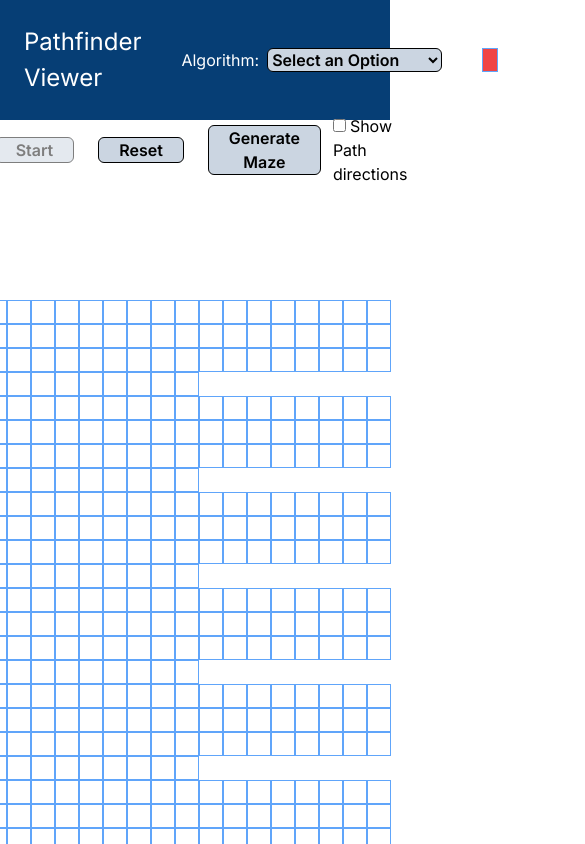
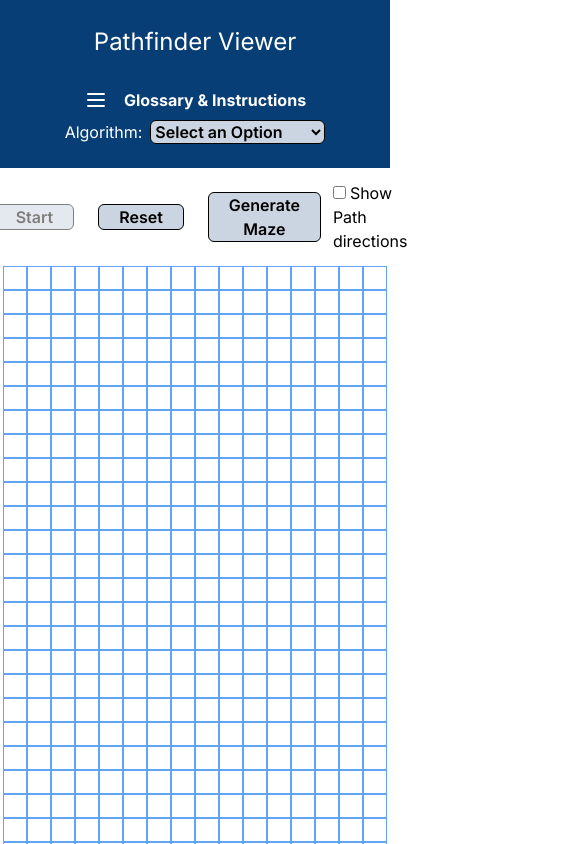
Before and after one commit to Juanrios016/pathfinder_viewer_2, a Next.js app: page / in a window 390 px wide. Shown: the top 844 px of the page, 585 px wide, since content can reach past the window. Built offline with nearby package versions, Linux system fonts and the light colour scheme.

Commit message:
adding instructions and responsive design

```diff
--- a/app/ui/Grid.tsx
+++ b/app/ui/Grid.tsx
@@ -1,6 +1,7 @@
 import Link from "next/link";
 import React, { useEffect, useState } from "react";
 import arrow from "../../public/arrow.png";
+import { Instructions } from "./Instructions";
 
 export const Final = ({ selectedAlgo, changedBoo, algoInfo }: any) => {
   const [isMouseDown, setIsMouseDown] = useState(false);
@@ -19,9 +20,32 @@ export const Final = ({ selectedAlgo, changedBoo, algoInfo }: any) => {
 
   const [printingAlgoPath, setPrintingAlgoPath] = useState<boolean>(false);
   const [currentIndex, setCurrentIndex] = useState(0);
-  const [buttonPressed, setButtonPressed] = useState<any>(false);
+  const [buttonPressed, setButtonPressed] = useState<boolean>(false);
   const [showArrows, setShowArrows] = useState<boolean>(false);
+  const [screenWidth, setScreenWidth] = useState<number>(0);
+  const [totalRows, setTotalRows] = useState<number>(0);
+  const [totalCol, setTotalCol] = useState<number>(0);
 
+  useEffect(() => {
+    // updates the nmber of rows and cells depending on the device screen size
+    const updateScreenWidth = () => {
+      setScreenWidth(window.innerWidth);
+    };
+
+    // Initial screen width
+    updateScreenWidth();
+
+    // Event listener for screen size changes
+    window.addEventListener("resize", updateScreenWidth);
+
+    setTotalRows(Math.floor(window.innerWidth / 24));
+    setTotalCol(window.innerHeight * 1.5);
+
+    // Cleanup the event listener on component unmount
+    return () => {
+      window.removeEventListener("resize", updateScreenWidth);
+    };
+  }, []);
   const handleMouseDown = () => {
     // initializes function when mouse is pressed down
     setIsMouseDown(true);
@@ -211,7 +235,7 @@ export const Final = ({ selectedAlgo, changedBoo, algoInfo }: any) => {
   let rows = [];
   let j = 0; // rows
   let k = 0; // cols
-  for (let i = 1; i <= 1500; i++) {
+  for (let i = 1; i <= totalCol; i++) {
     rows.push(
       <div
         key={i}
@@ -254,7 +278,8 @@ export const Final = ({ selectedAlgo, changedBoo, algoInfo }: any) => {
       </div>
     );
     k++;
-    if (i % 60 === 0) {
+
+    if (i % totalRows === 0) {
       individualCells.push(
         <div key={i} className="flex flex-wrap">
           {rows}
@@ -268,7 +293,7 @@ export const Final = ({ selectedAlgo, changedBoo, algoInfo }: any) => {
 
   return (
     <div>
-      <div className="h-[60px] flex items-center justify-center">
+      <div className="min-h-[60px] flex items-center justify-center py-3">
         <button
           onClick={startAnimation}
           className={`btn px-5 m-3 ${!changedBoo ? "opacity-50" : ""}`}
@@ -294,11 +319,20 @@ export const Final = ({ selectedAlgo, changedBoo, algoInfo }: any) => {
           </label>
         </div>
       </div>
-      <div className="h-[120px] flex items-center justify-center ">
+
+      <div className=" md:min-h-[120px] flex items-center justify-center ">
+        <div
+          className={`hidden xl:${
+            JSON.parse(algoInfo).info ? "hidden" : "block"
+          }`}
+        >
+          <Instructions />
+        </div>
+
         <p
           className={`${
             JSON.parse(algoInfo).info
-              ? "m-40 p-2 text-center border border-black"
+              ? "xl:mx-40 m-5 p-2 text-center border border-black"
               : "hidden"
           }`}
         >
@@ -315,9 +349,8 @@ export const Final = ({ selectedAlgo, changedBoo, algoInfo }: any) => {
           </Link>
         </p>
       </div>
-
       <div
-        className="flex flex-wrap justify-center items-center"
+        className={`flex flex-col justify-center items-center`}
         onMouseDown={handleMouseDown}
         onMouseUp={handleMouseUp}
       >
--- /dev/null
+++ b/app/ui/Instructions.tsx
@@ -0,0 +1,32 @@
+import React from "react";
+
+export const Instructions = () => {
+  return (
+    <div className="p-2 border border-black m-2">
+      <b>Instructions:</b>
+      <ol>
+        <li>
+          <span className="custom-number">1.</span> Select a starting point by
+          clicking any cell. It should turn red. If you want to select a
+          different cell, just click it again to unselect.
+        </li>
+
+        <li>
+          <span className="custom-number">2.</span> Select a target point by
+          clicking any other cell. It should turn green. If you want to select a
+          different cell, just click it again to unselect. Make sure your
+          starting cell has been selected first.
+        </li>
+        <li>
+          <span className="custom-number">3.</span> Add walls (obstacles) by
+          simply holding down the left click and dragging your mouse around the
+          grid. To unselect a wall, repeat the same process.
+        </li>
+        <li>
+          <span className="custom-number">4.</span> Select an algorithm and
+          click the "Start" button.
+        </li>
+      </ol>
+    </div>
+  );
+};
--- a/app/ui/Menu.tsx
+++ b/app/ui/Menu.tsx
@@ -2,6 +2,8 @@ import { DijkstrasAlgorithm } from "../algorithms/ dijkstrasalgorithm";
 import { AStar } from "../algorithms/astar";
 import { DFS } from "../algorithms/dfs";
 import algoInfo from "../../public/data/algorithm_info.json";
+import { useState } from "react";
+import { Instructions } from "./Instructions";
 
 export const Menu = ({ onValueChange }: any) => {
   const selectAlgo = (e: any) => {
@@ -14,10 +16,49 @@ export const Menu = ({ onValueChange }: any) => {
       onValueChange([new DFS(), algoInfo.dfs]);
     }
   };
+
+  const [showGlossary, setShowGlossary] = useState<boolean>(false);
+
+  const toggleGlossary = () => {
+    setShowGlossary(!showGlossary);
+  };
   return (
-    <div className=" bg-customedBlue p-6 flex flex-row gap gap-10 w-full">
+    <div className="w-full">
+      <div className=" bg-customedBlue text-center p-6 flex flex-col md:flex-row gap gap-x-10 gap-y-5">
         <div className="text-white text-[24px]">Pathfinder Viewer</div>
-      <div className="p-auto flex flex-row gap gap-10">
+        <div className="p-auto flex gap gap-x-10 sm:flex-row flex-col">
+          <button
+            onClick={toggleGlossary}
+            className="p-2 text-white flex m-auto xl:hidden"
+          >
+            <svg
+              xmlns="http://www.w3.org/2000/svg"
+              className="h-6 w-6"
+              fill="none"
+              viewBox="0 0 24 24"
+              stroke="currentColor"
+            >
+              {showGlossary ? (
+                <path
+                  strokeLinecap="round"
+                  strokeLinejoin="round"
+                  strokeWidth="2"
+                  d="M6 18L18 6M6 6l12 12"
+                />
+              ) : (
+                <path
+                  strokeLinecap="round"
+                  strokeLinejoin="round"
+                  strokeWidth="2"
+                  d="M4 6h16M4 12h16M4 18h16"
+                />
+              )}
+            </svg>
+            <p className=" ml-4 text-[16px] font-bold">
+              Glossary & Instructions
+            </p>
+          </button>
+
           <div className="cell-info gap gap-2">
             <p className="text-white">Algorithm: </p>
             <select onChange={selectAlgo} className="btn">
@@ -28,31 +69,65 @@ export const Menu = ({ onValueChange }: any) => {
             </select>
           </div>
 
+          <div className=" hidden xl:flex">
+            <div className="cell-info mx-2 ">
+              <div className=" individual-cell start-cell mx-2"></div>
+              <p className=" text-white">Start Cell</p>
+            </div>
+
+            <div className="cell-info mx-2">
+              <div className="individual-cell end-cell mx-2"></div>
+              <p className="text-white">Target Cell</p>
+            </div>
+
+            <div className="cell-info mx-2">
+              <div className="individual-cell wall-cell mx-2"></div>
+              <p className="text-white">Wall</p>
+            </div>
+
+            <div className="cell-info mx-2">
+              <div className="individual-cell path-cell mx-2"></div>
+              <p className="text-white">Path</p>
+            </div>
+
+            <div className="cell-info mx-2">
+              <div className="individual-cell visited-cell mx-2"></div>
+              <p className="text-white">Visited Cell</p>
+            </div>
+          </div>
+        </div>
+      </div>
+      {showGlossary && (
+        <div className="xl:hidden inset-x-0 top-36 p-2 space-y-2 bg-white shadow-md border">
+          <div className="sm:flex sm:items-center sm:justify-center grid grid-cols-2 gap-5 py-5 ">
             <div className="cell-info gap gap-2">
               <div className=" individual-cell start-cell"></div>
-          <p className=" text-white">Start Cell</p>
+              <p className=" text-black">Start Cell</p>
             </div>
 
             <div className="cell-info gap gap-2">
               <div className="individual-cell end-cell"></div>
-          <p className="text-white">Target Cell</p>
+              <p className="text-black">Target Cell</p>
             </div>
 
             <div className="cell-info gap gap-2">
               <div className="individual-cell wall-cell"></div>
-          <p className="text-white">Wall</p>
+              <p className="text-black">Wall</p>
             </div>
 
             <div className="cell-info gap gap-2">
               <div className="individual-cell path-cell"></div>
-          <p className="text-white">Path</p>
+              <p className="text-black">Path</p>
             </div>
 
             <div className="cell-info gap gap-2">
               <div className="individual-cell visited-cell"></div>
-          <p className="text-white">Visited Cell</p>
+              <p className="text-black">Visited Cell</p>
             </div>
           </div>
+          <Instructions />
+        </div>
+      )}
     </div>
   );
 };
```
Lines whose indentation alone changed are shown as unchanged.
